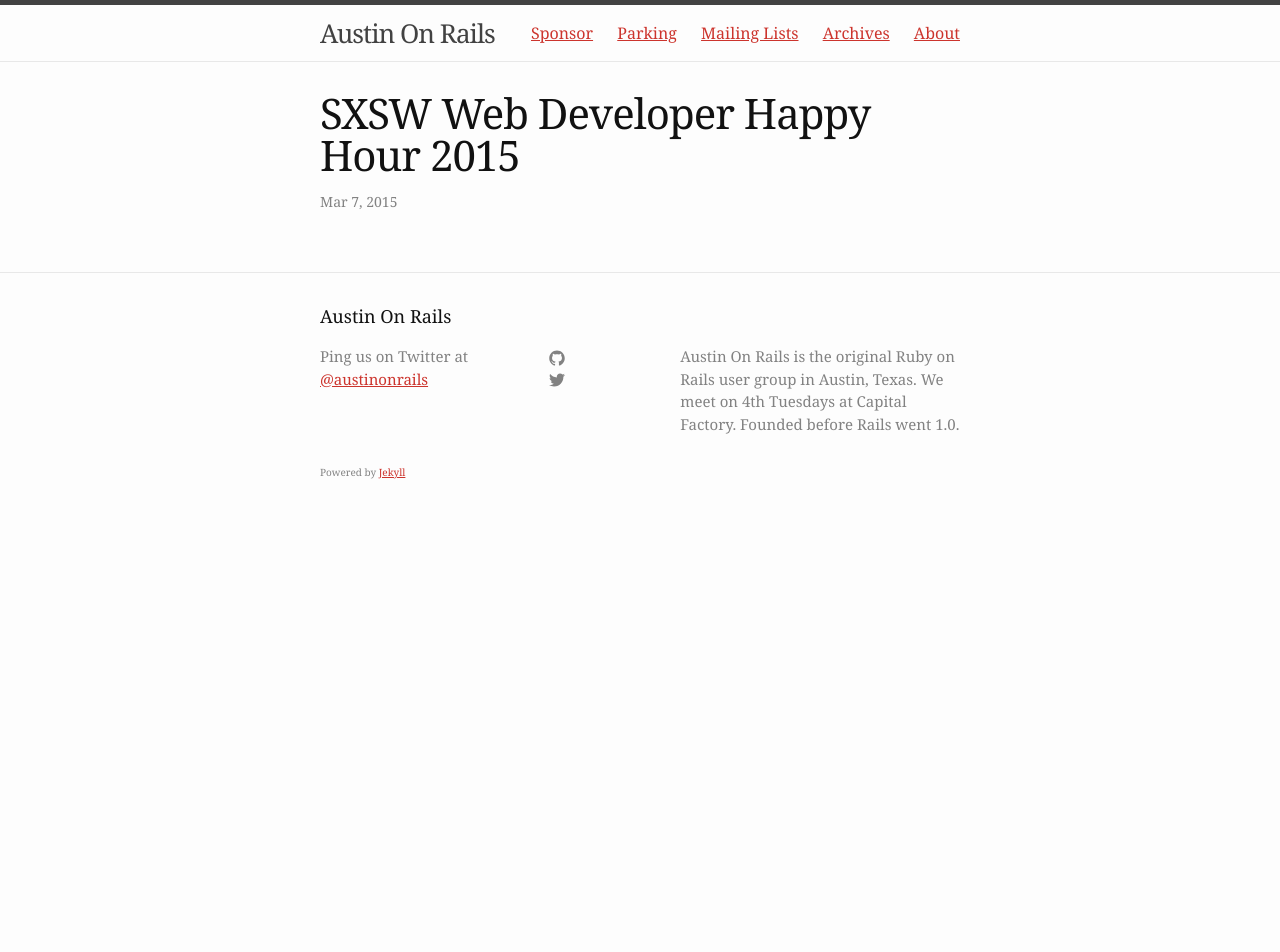
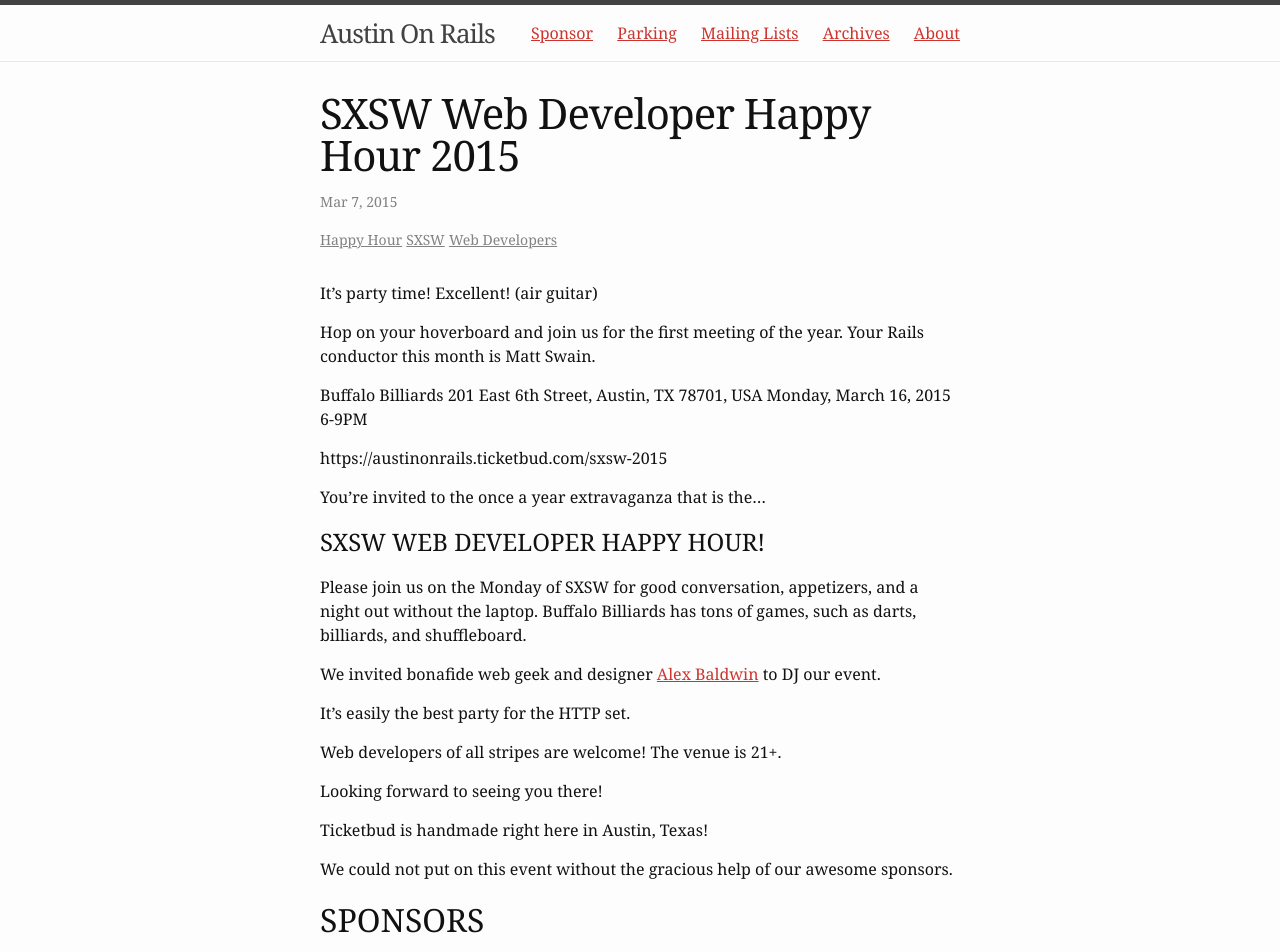
Before and after one commit to austinonrails/aor_meetings_blog, a Jekyll site: the page built from _posts/2015-03-07-sxsw-web-developer-happy-hour-2015.md, in a window 1280 px wide and 1400 px high. Shown: the top 952 px of the window. Built offline with Jekyll 4.4.1, drawn with Linux system fonts in a browser that asks for light colours; some of the changed text lies outside the part shown; grey boxes are pictures that could not be loaded.

Commit message:
test out some formatting

```diff
--- a/_posts/2015-03-07-sxsw-web-developer-happy-hour-2015.md
+++ b/_posts/2015-03-07-sxsw-web-developer-happy-hour-2015.md
@@ -1,5 +1,51 @@
 ---
 layout: post
 title: "SXSW Web Developer Happy Hour 2015"
-tags: []
+tag:
+- Happy Hour
+- SXSW
+- Web Developers
+date: '2015-3-7'
 ---
+It's party time! Excellent! (air guitar)
+
+Hop on your hoverboard and join us for the first meeting of the year. Your Rails conductor this month is Matt Swain.
+
+Buffalo Billiards
+201 East 6th Street, Austin, TX 78701, USA
+Monday, March 16, 2015
+6-9PM
+
+https://austinonrails.ticketbud.com/sxsw-2015
+
+You're invited to the once a year extravaganza that is the...
+
+# SXSW WEB DEVELOPER HAPPY HOUR!
+
+Please join us on the Monday of SXSW for good conversation, appetizers, and a night out without the laptop.  Buffalo Billiards has tons of games, such as darts, billiards, and shuffleboard.
+
+We invited bonafide web geek and designer [Alex Baldwin](http://alexbaldwin.com) to DJ our event.
+
+It's easily the best party for the HTTP set.
+
+Web developers of all stripes are welcome!  The venue is 21+.
+
+Looking forward to seeing you there!
+
+Ticketbud is handmade right here in Austin, Texas!
+
+We could not put on this event without the gracious help of our awesome sponsors.
+
+## SPONSORS
+![](/files/newrelic.png) [New Relic](http://newrelic.com)
+Our platform empowers developers, IT/Ops, and business leaders to transform their business using real-time data directly from production software.
+
+MakerSquare
+Keep Ruby Weird
+
+
+-
+
+Thanks also to our community sponsors: [Ticketbud](http://ticketbud.com), [Capital Factory](http://capitalfactory.com), [Thoughtbot](http://thoughtbot.com), [Harvest](http://getharvest.com), and [Microsoft](http://microsoft.com/startups).
+
+## Active Record Associations - Anthony Lewis
```
